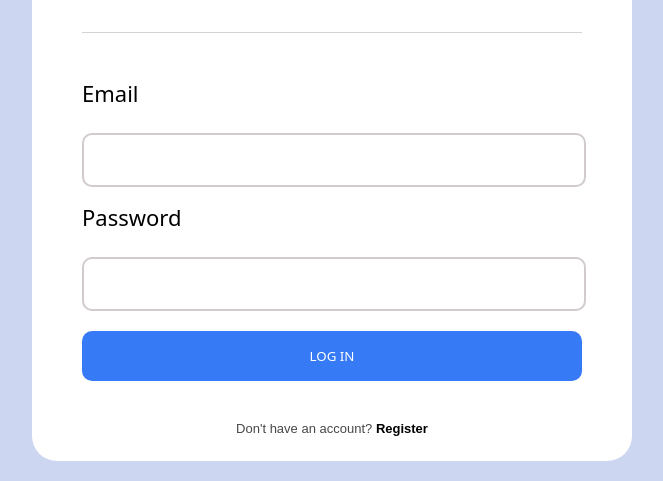
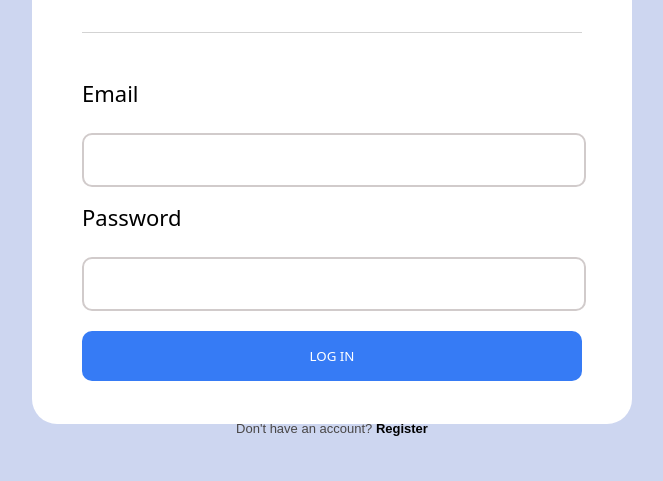
Before and after one commit to ValentinMendezF/image-based-web-proyect2, a plain HTML site: page index.html in a window 1280 px wide. Shown: the part 326-807 px from the top of the page, without its empty margins (308-971 px from the left). Drawn offline with Linux system fonts and the light colour scheme.

Commit message:
Estilos CSS completados

```diff
--- a/css/styles.css
+++ b/css/styles.css
@@ -8,7 +8,7 @@ body{
     display: flex;
     justify-content: center;
     align-content: center;
-    height: 770px0;
+    height: 770px;
 }
 
 main{
```
